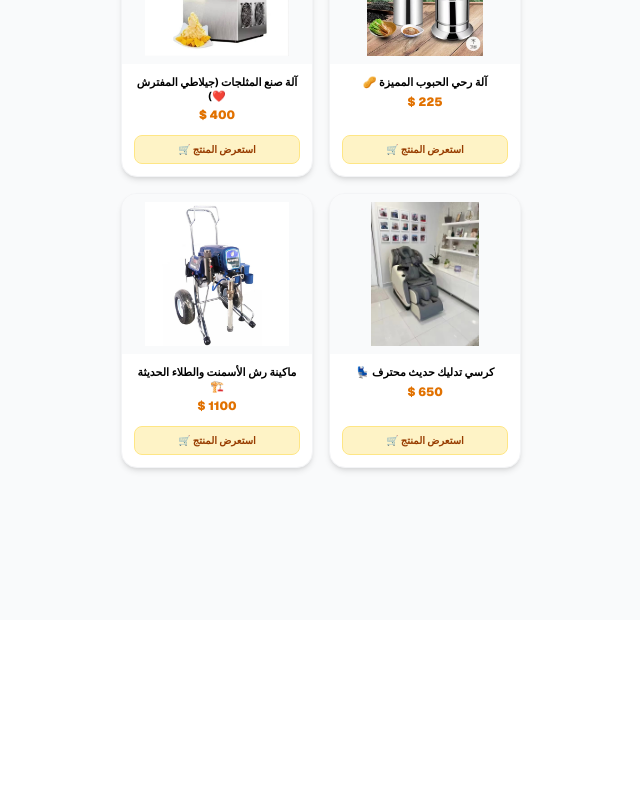
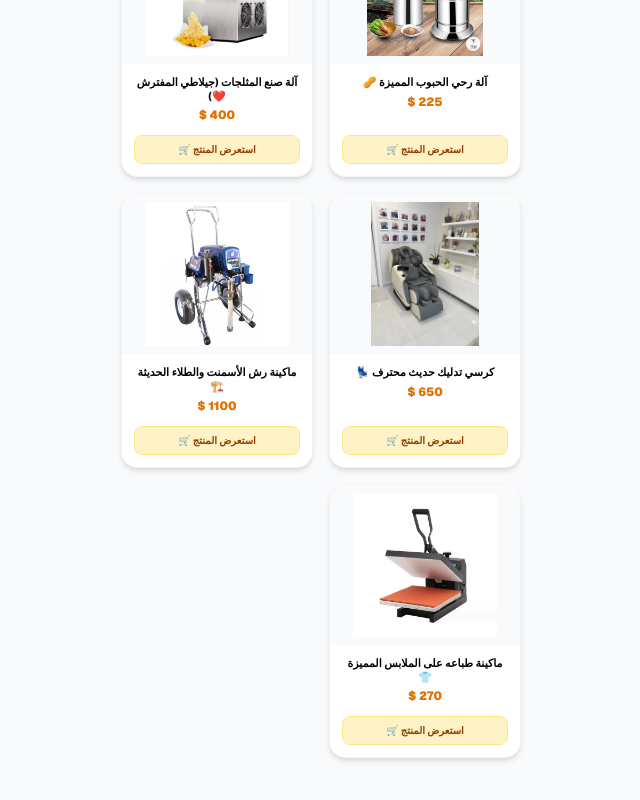
Before and after one commit to alisabree15-star/kazioni-store, a Next.js app: page / in a window 1280 px wide. Shown: the part 1889-2689 px from the top of the page, without its empty margins (319-959 px from the left). Before the commit the page ends 2509 px from the top, so only its background shows below. Built offline with nearby package versions, Linux system fonts and the light colour scheme.

Commit message:
إضافة منتج المكبس الحراري 13 وتعديل ترتيب الموقع

```diff
--- a/src/app/page.tsx
+++ b/src/app/page.tsx
@@ -107,8 +107,9 @@ export default function Home() {
     { id: 8, name: "ماكينة التنظيف بالثلج الجاف 👀", img: "/images/product8.jpg", price: "1400 $", pColor: "text-amber-600", shippingNote: "شامل الشحن والعمولة إلى ليبيا (شحن بحري فقط 🚢)", description: "ماكينة تنظيف صناعية متطورة بتقنية الثلج الجاف (Dry Ice Blasting) من Crodium. حل مثالي لتنظيف المحركات وإزالة الشحوم الكربونية.", moq: "1 قطعة", cbm: "0.450", weight: "75" },
     { id: 9, name: "آلة رحي الحبوب المميزة 🥜", img: "/images/product9.jpg", price: "225 $", pColor: "text-amber-600", shippingNote: "السعر شامل العمولة فقط (لا يشمل الشحن)", description: "آلة رحي وتنعيم تجارية من الستانلس ستيل المقاوم للصدأ. مصممة خصيصاً لطحن الحبوب وصنع المعاجين مثل زبدة الفول السوداني والطحينة بكفاءة عالية.", moq: "1 قطعة", cbm: "0.090", weight: "30" },
     { id: 10, name: "آلة صنع المثلجات (جيلاطي المفترش ❤️)", img: "/images/product10.jpg", price: "400 $", pColor: "text-amber-600", shippingNote: "السعر شامل العمولة فقط (لا يشمل الشحن)", description: "أبهر زبائنك بعروض الآيس كريم المقلي (جيلاطي المفترش) الطازجة والمبتكرة. تتميز هذه الآلة المكتبية المدمجة بسطح تجميد مسطح ومصقول من الستانلس ستيل المقاوم للصدأ، مما يضمن أداءً تجميدياً فائق السرعة.", moq: "1 قطعة", cbm: "0.100", weight: "25" },
-    { id: 11, name: "كرسي تدليك حديث محترف 💺", img: "/images/product11.jpg", price: "650 $", pColor: "text-amber-600", shippingNote: "السعر شامل الشحن والعمولة (شحن بحري 🚢)", description: "كرسي تدليك احترافي مصمم لتوفير أقصى درجات الاسترخاء والراحة. يتميز بتقنيات متطورة تشمل التدليك بالهواء المضغوط، ونظام تسخين متكامل لدعم الدورة الدموية، وتدليك شامل من الرقبة إلى القدمين. تصميم عصري وفخم يناسب المنازل الراقية ومراكز العناية (Spa)، مع واجهة ذكية لتخصيص برامج التدليك بكل سهولة.", moq: "1 قطعة", cbm: "1.150", weight: "85" },
-    { id: 12, name: "ماكينة رش الأسمنت والطلاء الحديثة 🏗️", img: "/images/product12.jpg", price: "1100 $", pColor: "text-amber-600", shippingNote: "السعر شامل العمولة فقط (لا يشمل الشحن)", description: "ماكينة رش احترافية عالية الضغط (Airless Sprayer) موديل 1095، مصممة لأعمال البناء والتشطيبات الثقيلة. مثالية لرش الأسمنت، المعجون، والطلاء بكفاءة وسرعة فائقة. تتميز بمحرك جبار، وهيكل معدني متين مزود بعجلات لسهولة التنقل في مواقع العمل، مما يوفر الوقت والمجهود للمقاولين والمهندسين.", moq: "1 قطعة", cbm: "0.250", weight: "45" }
+    { id: 11, name: "كرسي تدليك حديث محترف 💺", img: "/images/product11.jpg", price: "650 $", pColor: "text-amber-600", shippingNote: "السعر شامل الشحن والعمولة (شحن بحري 🚢)", description: "كرسي تدليك احترافي مصمم لتوفير أقصى درجات الاسترخاء والراحة. يتميز بتقنيات متطورة تشمل التدليك بالهواء المضغوط، ونظام تسخين متكامل لدعم الدورة الدموية، وتدليك شامل من الرقبة إلى القدمين.", moq: "1 قطعة", cbm: "1.150", weight: "85" },
+    { id: 12, name: "ماكينة رش الأسمنت والطلاء الحديثة 🏗️", img: "/images/product12.jpg", price: "1100 $", pColor: "text-amber-600", shippingNote: "السعر شامل العمولة فقط (لا يشمل الشحن)", description: "ماكينة رش احترافية عالية الضغط (Airless Sprayer) موديل 1095، مصممة لأعمال البناء والتشطيبات الثقيلة. مثالية لرش الأسمنت، المعجون، والطلاء بكفاءة وسرعة فائقة.", moq: "1 قطعة", cbm: "0.250", weight: "45" },
+    { id: 13, name: "ماكينة طباعه على الملابس المميزة 👕", img: "/images/product13.jpg", price: "270 $", pColor: "text-amber-600", shippingNote: "السعر شامل العمولة فقط (لا يشمل الشحن)", description: "ماكينة طباعة حرارية (مكبس حراري) احترافية ومتميزة، مثالية لمشاريع الطباعة على الملابس، التيشيرتات، والمسطحات. تتميز بلوحة تسخين توفر توزيعاً حرارياً متساوياً لضمان ثبات الألوان وجودة الطباعة، وشاشة تحكم رقمية لضبط الوقت ودرجة الحرارة بدقة.", moq: "1 قطعة", cbm: "0.080", weight: "25" }
   ];
 
   if (selectedProduct) {
```
Also changed, not shown: public/images/product13.jpg (added).
